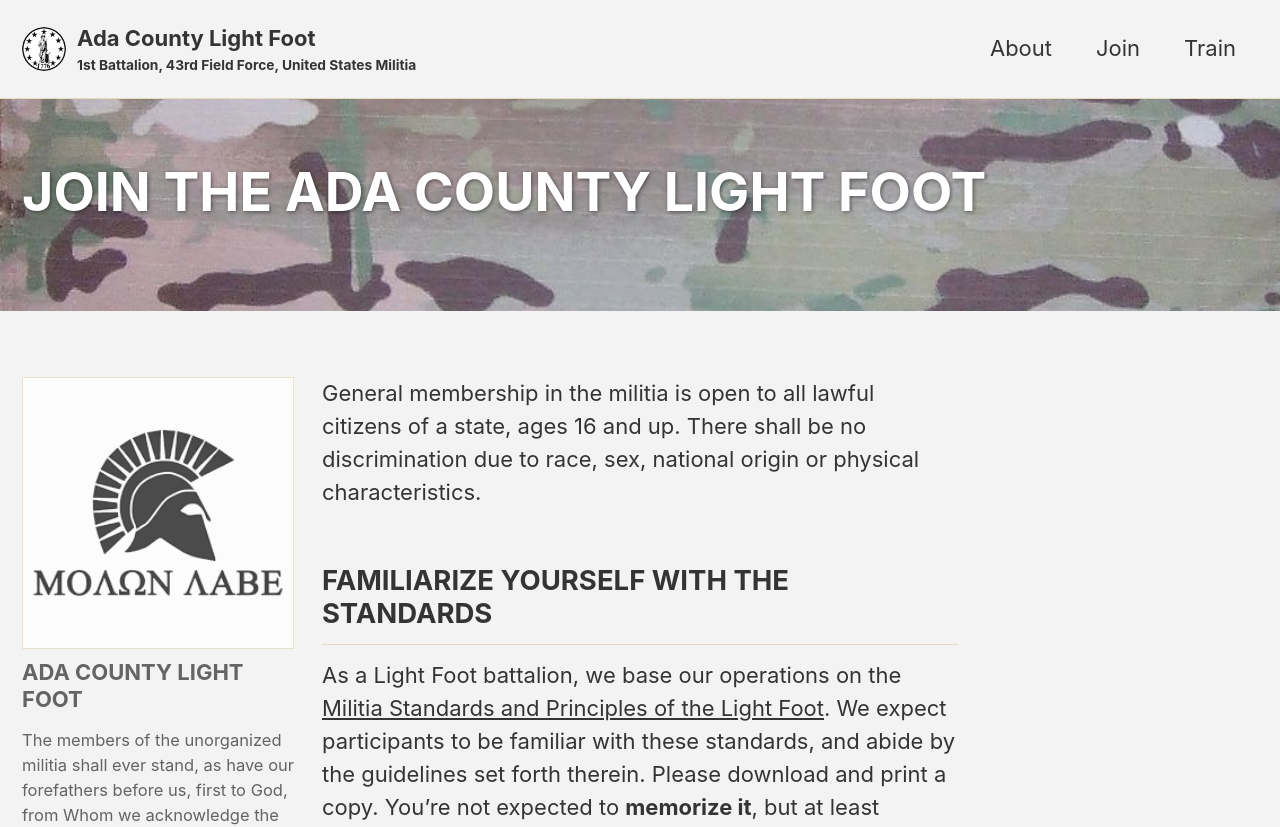
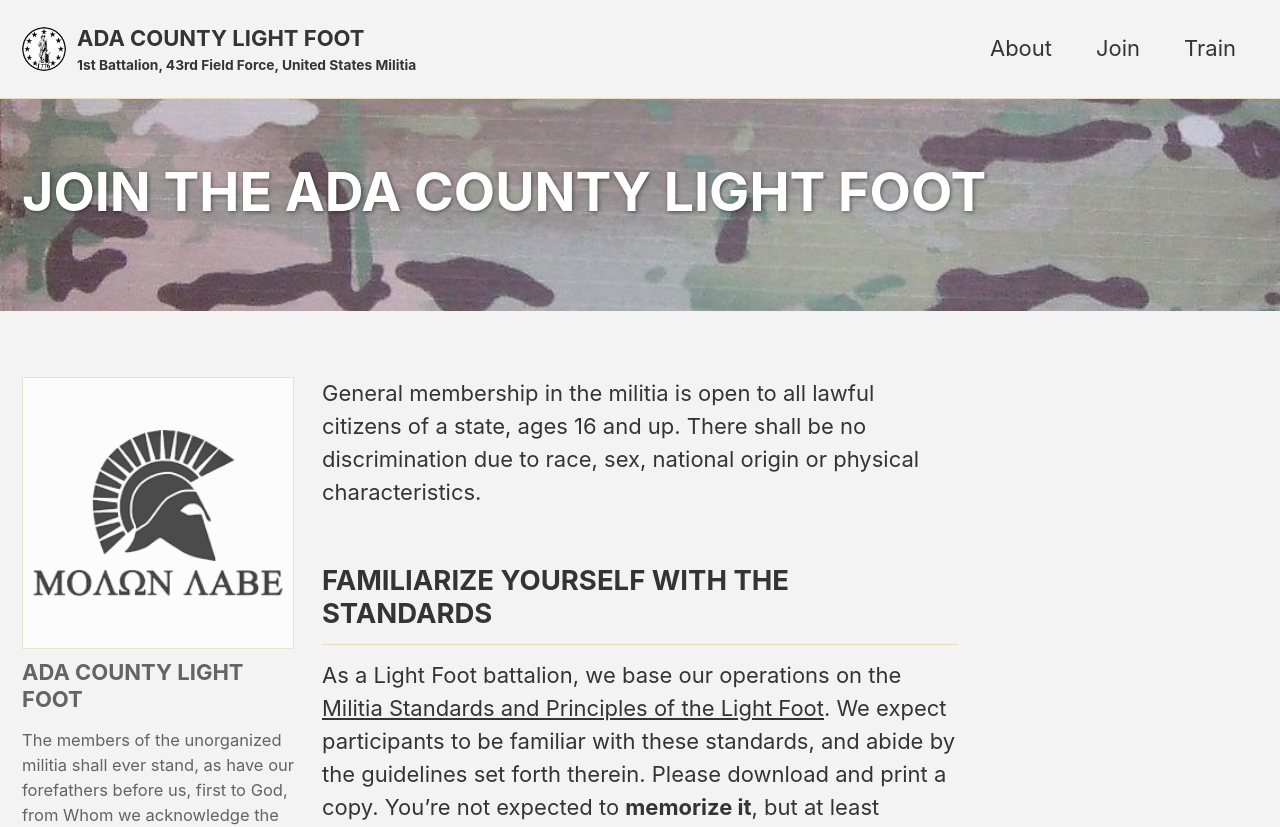
Before and after one commit to coadalightfoot/coadalightfoot.github.com, a plain HTML site: page adalightfoot.org/join/index.html in a window 1280 px wide. Shown: the top 827 px of the page. Drawn offline with Linux system fonts and the light colour scheme.

Commit message:
Update index.html

```diff
--- a/adalightfoot.org/join/index.html
+++ b/adalightfoot.org/join/index.html
@@ -130,7 +130,7 @@
           <a class="site-logo" href="../index.html"><img src="../assets/images/minuteman.jpg" alt=""></a>
 
         <a class="site-title" href="../index.html">
-          Ada County Light Foot
+          ADA COUNTY LIGHT FOOT
           <span class="site-subtitle">1st Battalion, 43rd Field Force, United States Militia</span>
         </a>
         <ul class="visible-links"><li class="masthead__menu-item">
```
